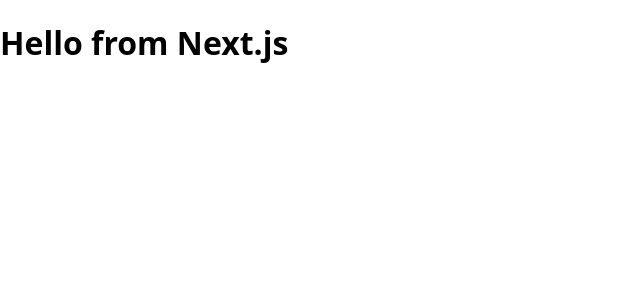
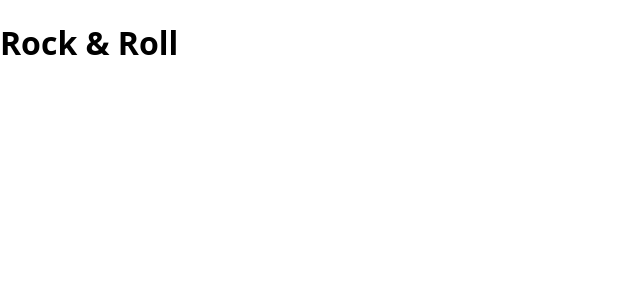
Before and after one commit to Xristof23/the-c, a Next.js app: page / in a window 1280 px wide. Shown: the top 300 px of the page, without its empty margins (0-640 px from the left). Built offline with nearby package versions, Linux system fonts and the light colour scheme.

Commit message:
initial commit

```diff
--- a/package.json
+++ b/package.json
@@ -1,5 +1,5 @@
 {
-  "name": "dont-forget-to-change-the-project-name",
+  "name": "the-c",
   "version": "0.0.0-unreleased",
   "private": true,
   "scripts": {
--- a/pages/index.js
+++ b/pages/index.js
@@ -1,7 +1,7 @@
 export default function HomePage() {
   return (
     <div>
-      <h1>Hello from Next.js</h1>
+      <h1>Rock & Roll</h1>
     </div>
   );
 }
```
Also changed, not shown: 2 other files (tests, documents, lock files or other folders).
